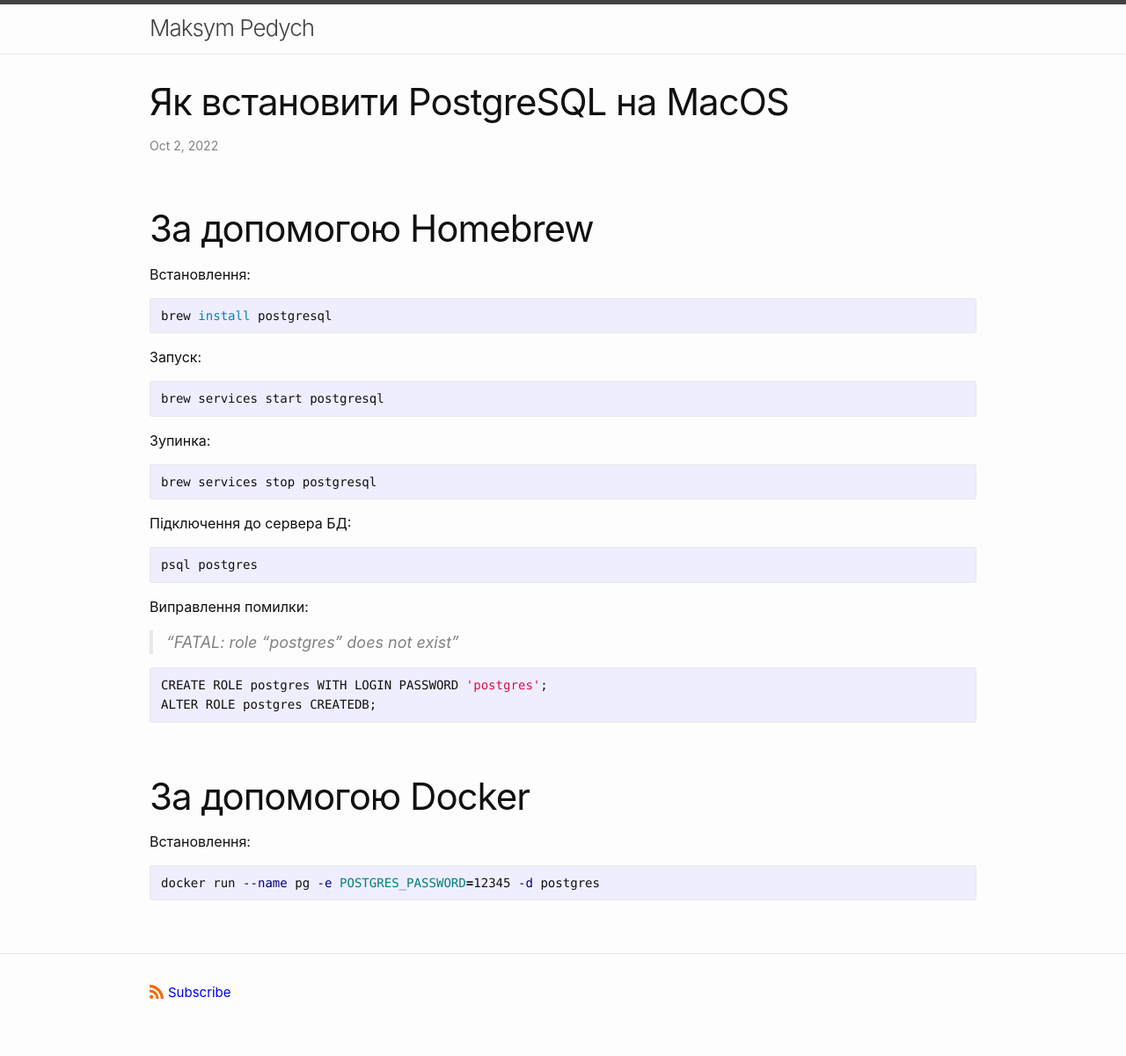
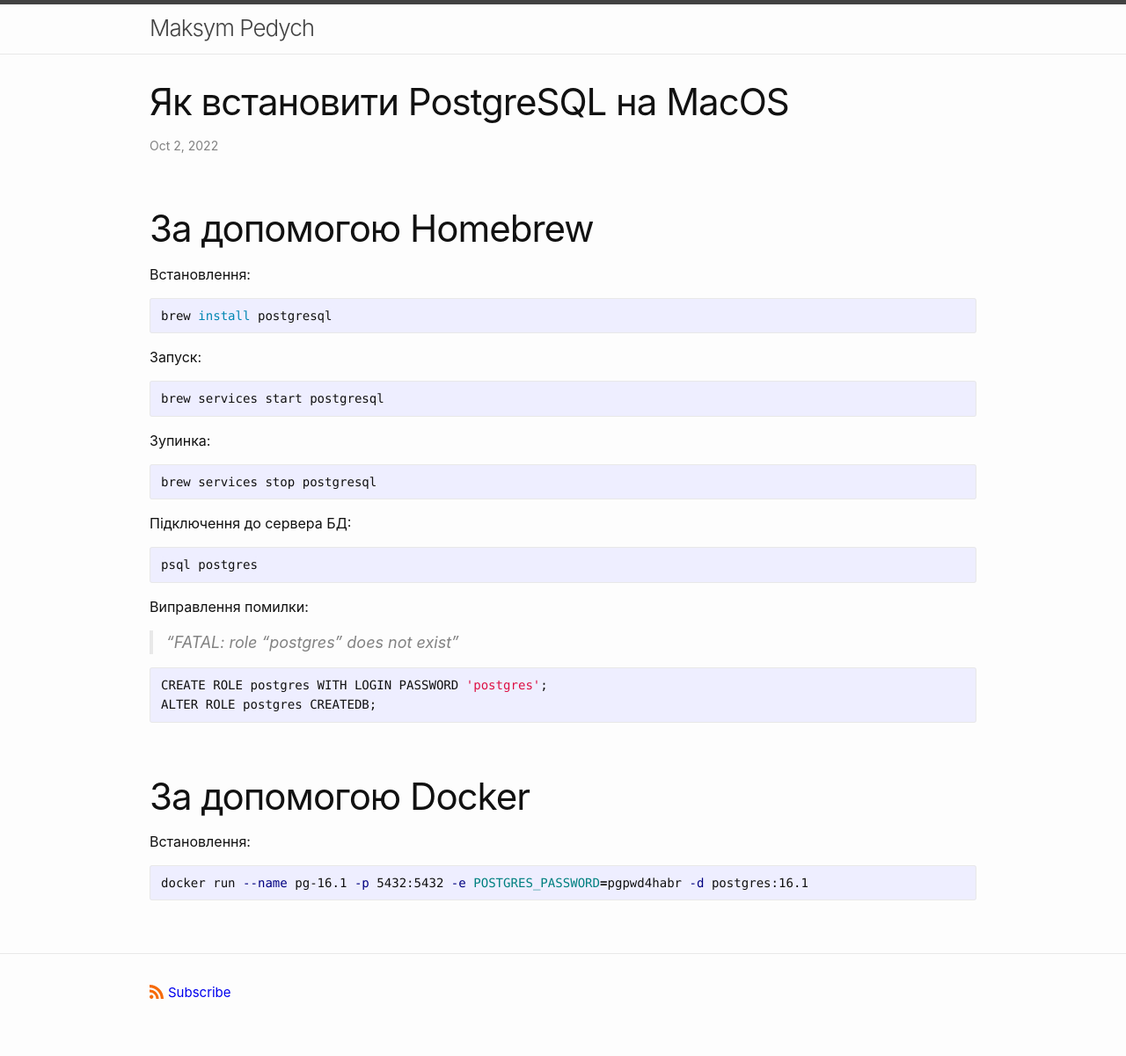
Before and after one commit to mpedych/mpedych.github.io, a Jekyll site: the page built from _posts/2022-10-02-postgresql-macos-install.md, in a window 1280 px wide. Shown: the whole page at 88% size. Built offline with Jekyll 4.4.1, drawn with Linux system fonts in a browser that asks for light colours; comment, search, counter and statistics services are not loaded.

Commit message:
Update 2022-10-02-postgresql-macos-install.md

````diff
--- a/_posts/2022-10-02-postgresql-macos-install.md
+++ b/_posts/2022-10-02-postgresql-macos-install.md
@@ -41,5 +41,5 @@
 
 Встановлення:
 ```shell
-docker run --name pg -e POSTGRES_PASSWORD=12345 -d postgres
+docker run --name pg-16.1 -p 5432:5432 -e POSTGRES_PASSWORD=pgpwd4habr -d postgres:16.1
 ```
````
